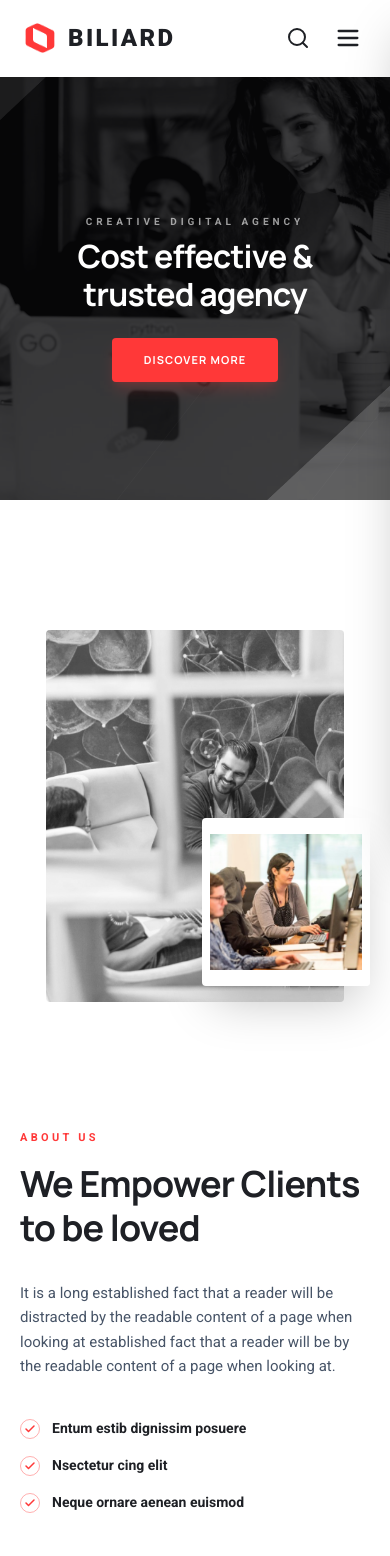
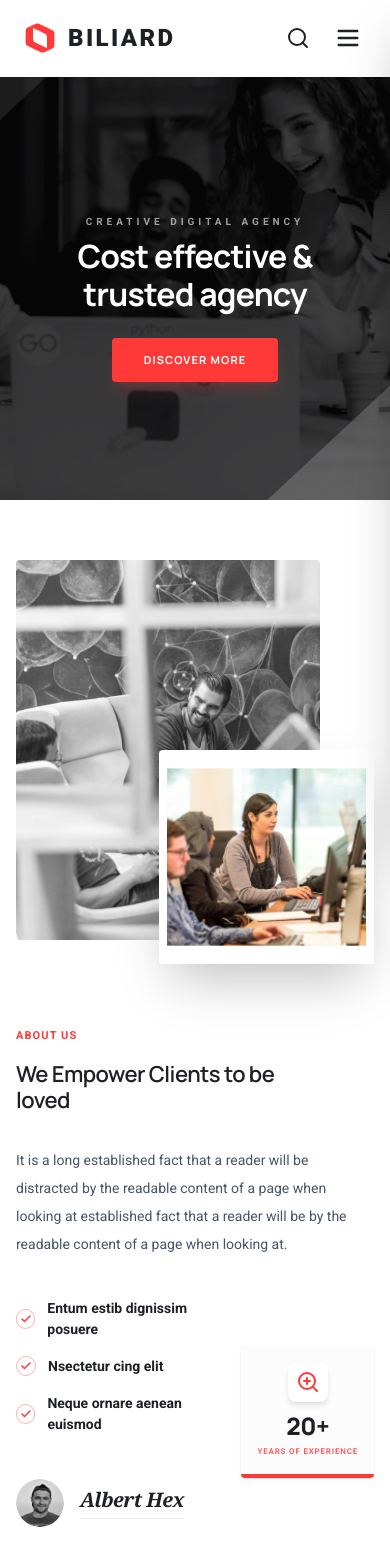
Before and after one commit to mahmudulkarim420/biliard-frontend, a React (Vite) app: page /home-2 in a window 390 px wide. Shown: the top 1556 px of the page. Built offline with nearby package versions, Linux system fonts and the light colour scheme.

Commit message:
modified:   src/pages/HomePage2/Sections/AboutSection.tsx

```diff
--- a/src/pages/HomePage2/Sections/AboutSection.tsx
+++ b/src/pages/HomePage2/Sections/AboutSection.tsx
@@ -20,15 +20,16 @@ const FEATURE_POINTS = [
 // stat card on the right.
 const AboutSection = () => {
   return (
-    <section className="relative w-full bg-white pt-[130px]  overflow-hidden">
-      <div className="mx-auto max-w-300 xl:max-w-[1280px] 2xl:max-w-[1440px] px-5 md:px-8 xl:px-0">
-        <div className="flex flex-col lg:flex-row items-center gap-16 lg:gap-24 xl:gap-32">
+    <section className="relative w-full bg-white py-[60px] md:py-[100px] overflow-hidden">
+      <div className="mx-auto w-full xl:max-w-[1280px] 2xl:max-w-[1440px] px-4 sm:px-6 md:px-5 lg:px-8 xl:px-0">
+        <div className="flex flex-col lg:flex-row items-center gap-10 md:gap-14 lg:gap-24 xl:gap-32">
 
           {/* ── Left Column: Image Composition ── */}
-          <div className="relative w-full lg:w-1/2 mb-16 lg:mb-0">
+          <div className="w-full lg:w-1/2 mb-12 sm:mb-16 lg:mb-0 flex justify-center lg:justify-start">
+            <div className="group relative w-full max-w-[700px] lg:max-w-none">
 
               {/* Primary grayscale image */}
-            <div className="relative z-10 w-[85%] mx-auto lg:mx-0 aspect-4/5 overflow-hidden rounded-sm">
+              <div className="relative z-10 w-[85%] aspect-4/5 overflow-hidden rounded-sm">
                 <img
                   src={aboutMain}
                   alt="Office workspace"
@@ -37,34 +38,36 @@ const AboutSection = () => {
               </div>
 
               {/* Brand accent bar — visible on sm+ */}
-            <div className="absolute top-0 right-4 h-48 w-4 bg-brand z-0 hidden sm:block" />
+              <div className="absolute top-4 lg:top-0 right-4 lg:right-0 xl:right-4 h-32 sm:h-48 w-4 bg-brand z-0 hidden sm:block" />
 
               {/* Secondary image — overlaps the primary at bottom-right */}
-            <div className="absolute bottom-4 sm:bottom-12 right-0 sm:right-4 lg:right-0 z-20 w-[48%] aspect-square border-8 sm:border-12 border-white shadow-2xl overflow-hidden rounded-sm">
+              <div className="absolute -bottom-6 sm:bottom-8 lg:bottom-12 right-0 z-20 w-[60%] sm:w-[50%] lg:w-[48%] aspect-square border-8 sm:border-12 border-white shadow-2xl overflow-hidden rounded-sm transition-all duration-700 group-hover:scale-[1.03] group-hover:rotate-1">
                 <img
                   src={aboutSub}
                   alt="Team collaboration"
-                className="h-full w-full object-cover"
+                  className="h-full w-full object-cover transition-transform duration-1000 group-hover:scale-110"
                 />
+              </div>
+
             </div>
           </div>
 
           {/* ── Right Column: Brand Content ── */}
-          <div className="w-full lg:w-1/2">
+          <div className="w-full lg:w-1/2 max-w-[700px] lg:max-w-none mx-auto lg:mx-0">
             <div className="flex flex-col">
 
               {/* Section label */}
-              <p className="mb-4 text-[11px] font-bold uppercase tracking-[0.3em] text-brand">
+              <p className="mb-4 text-[11px] font-bold uppercase tracking-[0.1em] text-brand">
                 ABOUT US
               </p>
 
               {/* Section heading */}
-              <h2 className="mb-8 text-4xl sm:text-5xl lg:text-[54px] xl:text-[64px] 2xl:text-[72px] font-bold leading-[1.2] text-title tracking-tight">
+              <h2 className="mb-8 max-w-[280px] text-[22px] sm:max-w-[400px] md:max-w-[500px] md:text-[32px] lg:max-w-[350px] lg:text-[40px] xl:max-w-[510px] xl:text-[54px] font-semibold leading-[1.2] text-title tracking-tight">
                 We Empower <br className="hidden xl:block" /> Clients to be loved
               </h2>
 
               {/* Introductory body copy */}
-              <p className="mb-10 text-[15px] xl:text-[18px] leading-relaxed text-desc max-w-lg xl:max-w-2xl">
+              <p className="mb-10 text-[14px] xl:text-[16px] leading-[2] text-desc max-w-lg xl:max-w-2xl">
                 It is a long established fact that a reader will be distracted by
                 the readable content of a page when looking at established fact
                 that a reader will be by the readable content of a page when
@@ -72,7 +75,7 @@ const AboutSection = () => {
               </p>
 
               {/* ── Features & Stats Row ── */}
-              <div className="flex flex-col md:flex-row gap-10 items-start md:items-center">
+              <div className="flex flex-row items-center justify-between gap-2 sm:gap-10">
 
                 {/* Feature checklist + author signature */}
                 <div className="flex flex-col gap-5">
@@ -80,11 +83,11 @@ const AboutSection = () => {
                   {/* Checklist items */}
                   <div className="space-y-4">
                     {FEATURE_POINTS.map((point, index) => (
-                      <div key={index} className="flex items-center gap-3">
-                        <div className="flex h-5 w-5 items-center justify-center rounded-full border border-brand/40">
-                          <Check className="h-3 w-3 text-brand stroke-[3px]" />
+                      <div key={index} className="group/item flex items-center gap-3">
+                        <div className="flex h-5 w-5 items-center justify-center rounded-full border border-brand/40 transition-colors duration-300 group-hover/item:border-brand bg-transparent group-hover/item:bg-brand/5">
+                          <Check className="h-3 w-3 text-brand stroke-[3px] transition-transform duration-300 group-hover/item:scale-110" />
                         </div>
-                        <span className="text-[14px] font-bold text-title">{point}</span>
+                        <span className="text-[14px] font-bold text-title transition-colors duration-300 group-hover/item:text-brand">{point}</span>
                       </div>
                     ))}
                   </div>
@@ -103,18 +106,17 @@ const AboutSection = () => {
                 </div>
 
                 {/* Years of experience stat card */}
-                <div className="flex flex-col items-center justify-center bg-gray-50/80 p-9 rounded-sm text-center border-b-4 border-brand shadow-sm">
-                  <div className="mb-4 bg-white p-3 rounded-lg shadow-sm">
+                <div className="flex flex-col items-center justify-center bg-gray-50/50 backdrop-blur-sm p-4 sm:p-9 rounded-sm text-center border-b-4 border-brand shadow-sm shrink-0 transition-all duration-500 hover:shadow-xl hover:-translate-y-1">
+                  <div className="mb-2 sm:mb-4 bg-white p-2 sm:p-3 rounded-lg shadow-md transition-transform duration-500 hover:rotate-6">
                     {/* Magnifier-plus icon representing growth / research */}
                     <svg
-                      width="34"
-                      height="34"
                       viewBox="0 0 24 24"
                       fill="none"
                       stroke="#FF3838"
                       strokeWidth="2"
                       strokeLinecap="round"
                       strokeLinejoin="round"
+                      className="w-6 h-6 sm:w-[34px] sm:h-[34px]"
                     >
                       <circle cx="11" cy="11" r="8" />
                       <line x1="21" y1="21" x2="16.65" y2="16.65" />
@@ -122,15 +124,15 @@ const AboutSection = () => {
                       <line x1="8" y1="11" x2="14" y2="11" />
                     </svg>
                   </div>
-                  <h4 className="text-3xl font-black text-title">20+</h4>
-                  <p className="text-[10px] font-bold uppercase tracking-wider text-desc mt-1">
+                  <h4 className="text-2xl sm:text-3xl font-black text-title">20+</h4>
+                  <p className="text-[8px] sm:text-[10px] font-bold uppercase tracking-widest text-brand mt-1 opacity-80">
                     Years of Experience
                   </p>
                 </div>
               </div>
 
               {/* CTA button */}
-              <div className="mt-12">
+              <div className="mt-10 sm:mt-12 flex justify-center lg:justify-start">
                 <DiscoverMoreBtn className="px-10 py-4 md:px-12 md:py-5" />
               </div>
 
```
Lines whose indentation alone changed are shown as unchanged.
